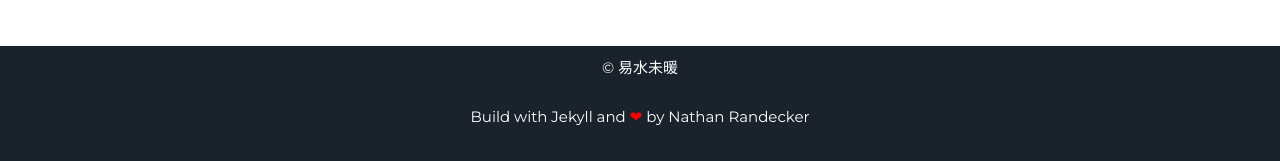
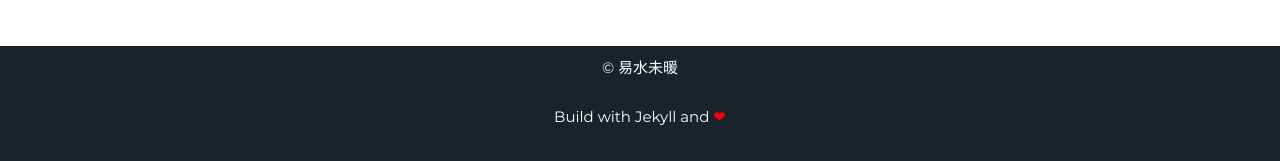
Before and after one commit to Victor-ZWB/Victor-ZWB.github.io, a Jekyll site: the page built from index.html, in a window 1280 px wide. Shown: the part 1802-1963 px from the top of the page. Built offline with Jekyll 4.4.1, drawn with Linux system fonts in a browser that asks for light colours.

Commit message:
Update footer.html

```diff
--- a/_includes/footer.html
+++ b/_includes/footer.html
@@ -1,6 +1,6 @@
 <footer class="footer">
     <p>&copy; {{site.username}}</p>
-    <p>Build with Jekyll and <span class="love">❤</span> by <a href="https://nrandecker.github.io">Nathan Randecker</a></p>
+    <p>Build with Jekyll and <span class="love">❤</span>
 </footer>
 <script src="//cdn.jsdelivr.net/particles.js/2.0.0/particles.min.js"></script>
 <script src="{{ "/assets/js/sweet-scroll.min.js" | prepend: site.baseurl }}"></script>
```
